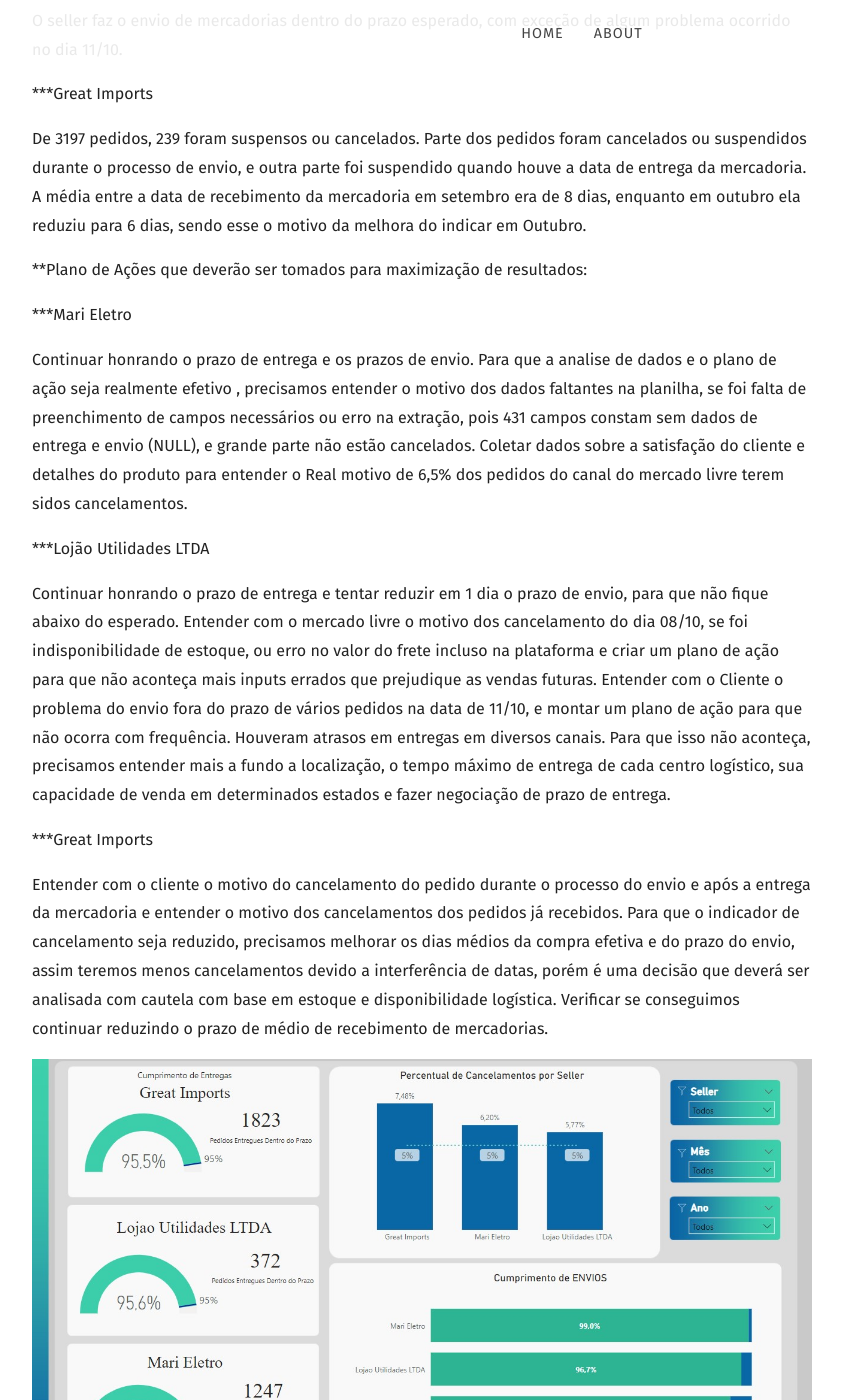
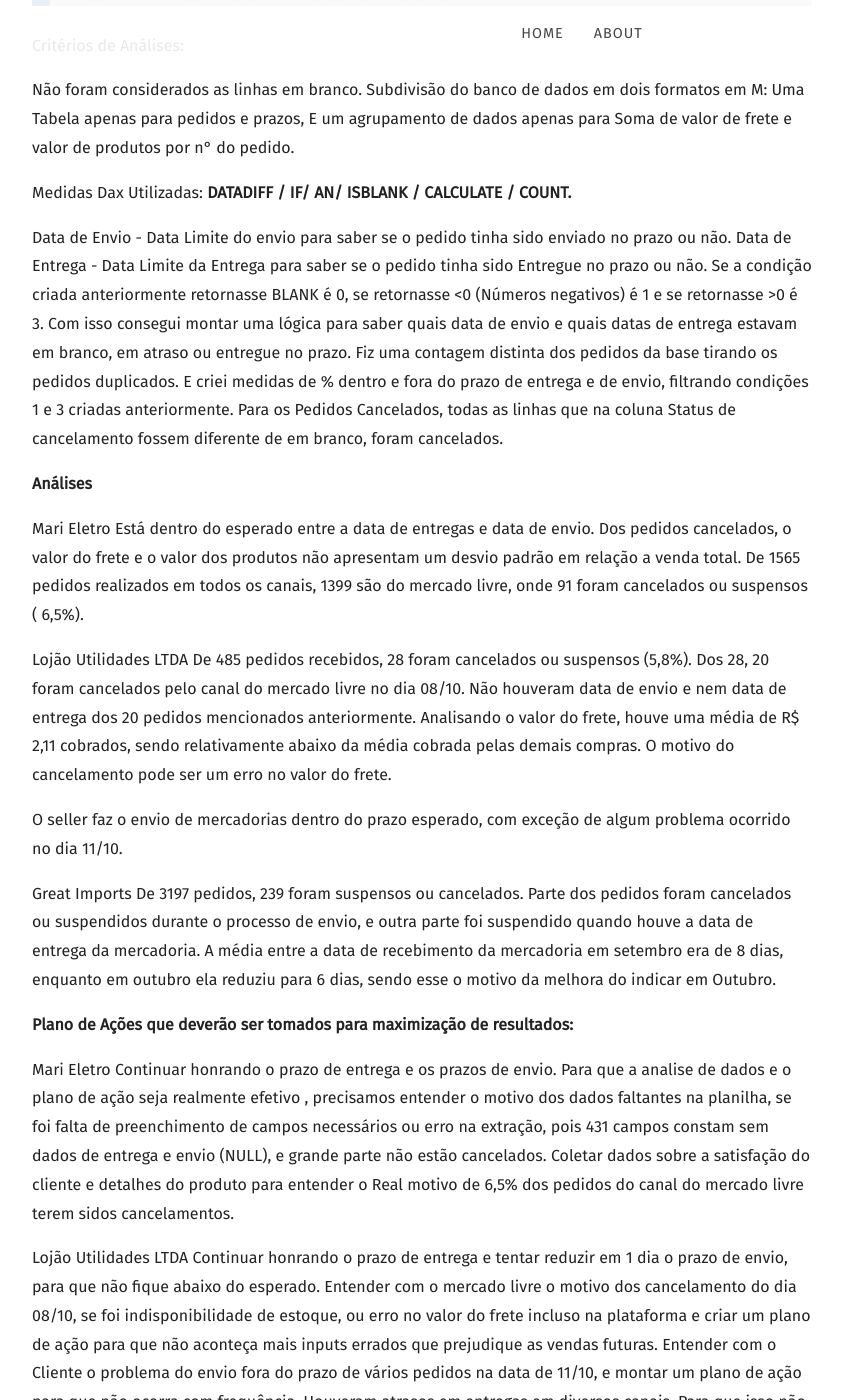
Before and after one commit to Giovanacarmazio/Portifolio, a Jekyll site: the page built from _posts/2022-08-22-Análise de KPI’s para Alavancagem de Venda.md, in a window 1280 px wide and 1400 px high, scrolled down 1695 px. Shown: the whole window, without its empty margins (58-901 px from the left). Built offline with Jekyll 4.4.1, drawn with Linux system fonts in a browser that asks for light colours; nearby versions of some CDN libraries; some web fonts are replaced; library files that are not in the unit come from our copies; some of the changed text lies outside the part shown.

Commit message:
Update 2022-08-22-Análise de KPI’s para Alavancagem de Venda.md

```diff
--- a/_posts/2022-08-22-Análise de KPI’s para Alavancagem de Venda.md
+++ b/_posts/2022-08-22-Análise de KPI’s para Alavancagem de Venda.md
@@ -9,18 +9,21 @@
 ---
 
 
-**Critérios de Análises:
+Análise de KPI’s para Alavancagem de Venda | Medidas Dax Utilizadas: DATADIFF / IF/ AN/ ISBLANK / CALCULATE / COUNT.
+![](https://raw.githubusercontent.com/Giovanacarmazio/portifolio/main/images/An%C3%A1lise%20de%20KPI%E2%80%99s%20para%20Alavancagem%20de%20Venda%20-%202.jpg)
+![](https://raw.githubusercontent.com/Giovanacarmazio/portifolio/main/images/An%C3%A1lise%20de%20KPI%E2%80%99s%20para%20Alavancagem%20de%20Venda%20-%203.jpg)
+
+Critérios de Análises:
+
 
 Não foram considerados as linhas em branco.
-
 Subdivisão do banco de dados em dois formatos em M:
-
 Uma Tabela apenas para pedidos e prazos,
 E um agrupamento de dados apenas para Soma de valor de frete e valor de produtos por n° do pedido.
 
+
 Medidas Dax Utilizadas:
-
-**DATADIFF / IF/ AN/ ISBLANK / CALCULATE / COUNT.
+<b>DATADIFF / IF/ AN/ ISBLANK / CALCULATE / COUNT.</b>
 
 Data de Envio - Data Limite do envio para saber se o pedido tinha sido enviado no prazo ou não.
 Data de Entrega - Data Limite da Entrega para saber se o pedido tinha sido Entregue no prazo ou não.
@@ -31,52 +34,43 @@
 Para os Pedidos Cancelados, todas as linhas que na coluna Status de cancelamento fossem diferente de em branco, foram cancelados.
 
 
- **Análises
+<b>Análises</b>
 
-***Mari Eletro
 
+Mari Eletro
 Está dentro do esperado entre a data de entregas e data de envio.
 Dos pedidos cancelados, o valor do frete e o valor dos produtos não apresentam um desvio padrão em relação a venda total. De 1565 pedidos realizados em todos os canais, 1399 são do mercado livre, onde 91 foram cancelados ou suspensos ( 6,5%).
 
 
-
-
-
-***Lojão Utilidades LTDA
-
+Lojão Utilidades LTDA
 De 485 pedidos recebidos, 28 foram cancelados ou suspensos (5,8%). Dos 28, 20 foram cancelados pelo canal do mercado livre no dia 08/10. Não houveram data de envio e nem data de entrega dos 20 pedidos mencionados anteriormente. Analisando o valor do frete, houve uma média de R$ 2,11 cobrados, sendo relativamente abaixo da média cobrada pelas demais compras. O motivo do cancelamento pode ser um erro no valor do frete.
 
 O seller faz o envio de mercadorias dentro do prazo esperado, com exceção de algum problema ocorrido no dia 11/10.
 
 
 
-***Great Imports
-
+Great Imports
 De 3197 pedidos, 239 foram suspensos ou cancelados. Parte dos pedidos foram cancelados ou suspendidos     durante o processo de envio, e outra parte foi suspendido quando houve a data de entrega da mercadoria.
 A média entre a data de recebimento da mercadoria em setembro era de 8 dias, enquanto em outubro ela reduziu para 6 dias, sendo esse o motivo da melhora do indicar em Outubro.
 
-**Plano de Ações que deverão ser tomados para maximização de resultados:
+
+
+<b>Plano de Ações que deverão ser tomados para maximização de resultados:</b>
 
 
 
-***Mari Eletro
-
+Mari Eletro
 Continuar honrando o prazo de entrega e os prazos de envio.
 Para que a analise de dados e o plano de ação seja realmente efetivo , precisamos entender o motivo dos dados faltantes na planilha, se foi falta de preenchimento de campos necessários  ou erro na extração, pois 431 campos constam sem dados de entrega e envio (NULL), e grande parte não estão cancelados.
 Coletar dados sobre a satisfação do cliente e detalhes do produto para entender o Real motivo de 6,5% dos pedidos do canal do mercado livre terem sidos cancelamentos.
 
-***Lojão Utilidades LTDA
-
+Lojão Utilidades LTDA
 Continuar honrando o prazo de entrega e tentar reduzir em 1 dia o prazo de envio, para que não fique abaixo do esperado.
 Entender com o mercado livre o motivo dos cancelamento do dia 08/10, se foi indisponibilidade de estoque, ou erro no valor do frete incluso na plataforma e criar um plano de ação para que não aconteça mais inputs errados que prejudique as vendas futuras.
 Entender com o Cliente o problema do envio fora do prazo de vários pedidos na data de 11/10, e montar um plano de ação para que não ocorra com frequência.
 Houveram atrasos em entregas em diversos canais. Para que isso não aconteça, precisamos entender mais a fundo a localização, o tempo máximo de entrega de cada centro logístico, sua capacidade de venda em determinados estados e fazer negociação de prazo de entrega.
 
-***Great Imports
-
+Great Imports
 Entender com o cliente o motivo do cancelamento do pedido durante o processo do envio e após a entrega da mercadoria e entender o motivo dos cancelamentos dos pedidos já recebidos.
 Para que o indicador de cancelamento seja reduzido, precisamos melhorar os dias médios da compra efetiva e do prazo do envio, assim teremos menos cancelamentos devido a interferência de datas, porém é uma decisão que deverá ser analisada com cautela com base em estoque e disponibilidade logística.
 Verificar se conseguimos continuar reduzindo o prazo de médio de recebimento de mercadorias.
-
-![](https://raw.githubusercontent.com/Giovanacarmazio/portifolio/main/images/An%C3%A1lise%20de%20KPI%E2%80%99s%20para%20Alavancagem%20de%20Venda%20-%202.jpg)
-![](https://raw.githubusercontent.com/Giovanacarmazio/portifolio/main/images/An%C3%A1lise%20de%20KPI%E2%80%99s%20para%20Alavancagem%20de%20Venda%20-%203.jpg)
```
